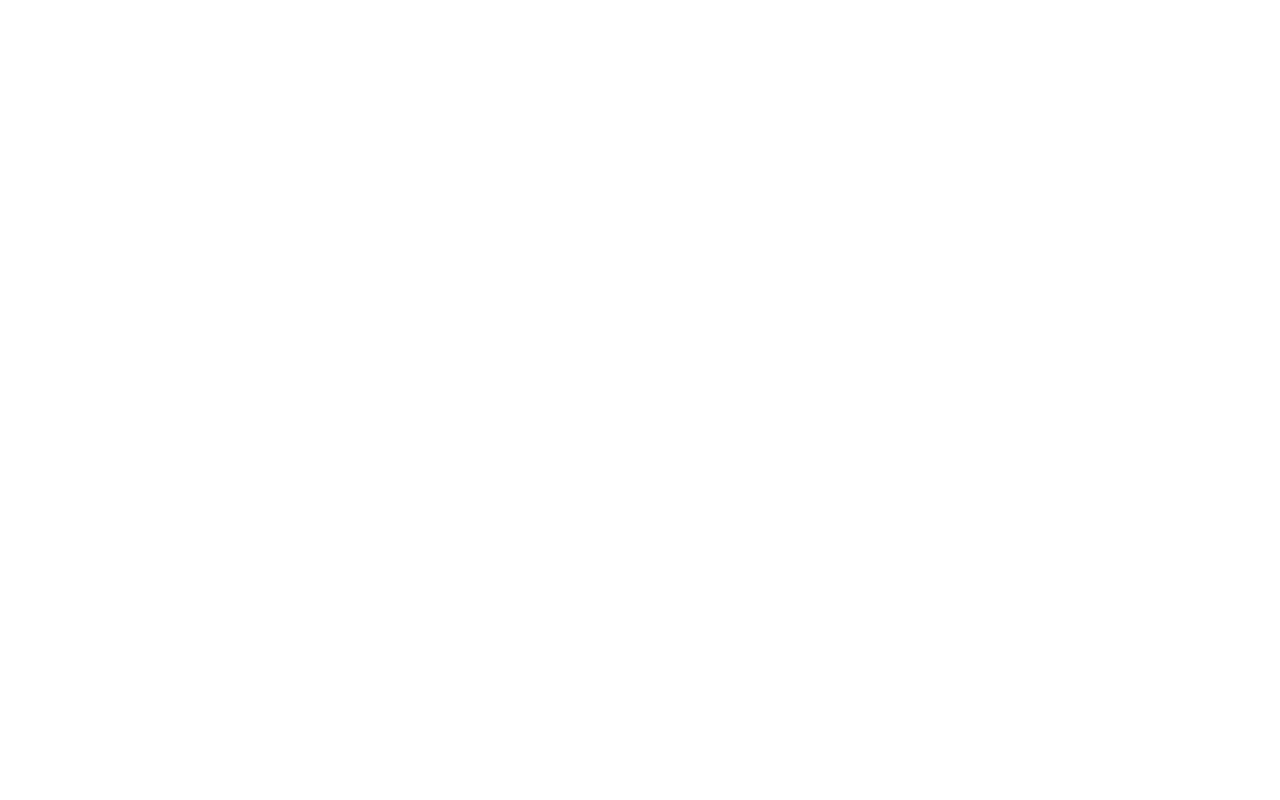
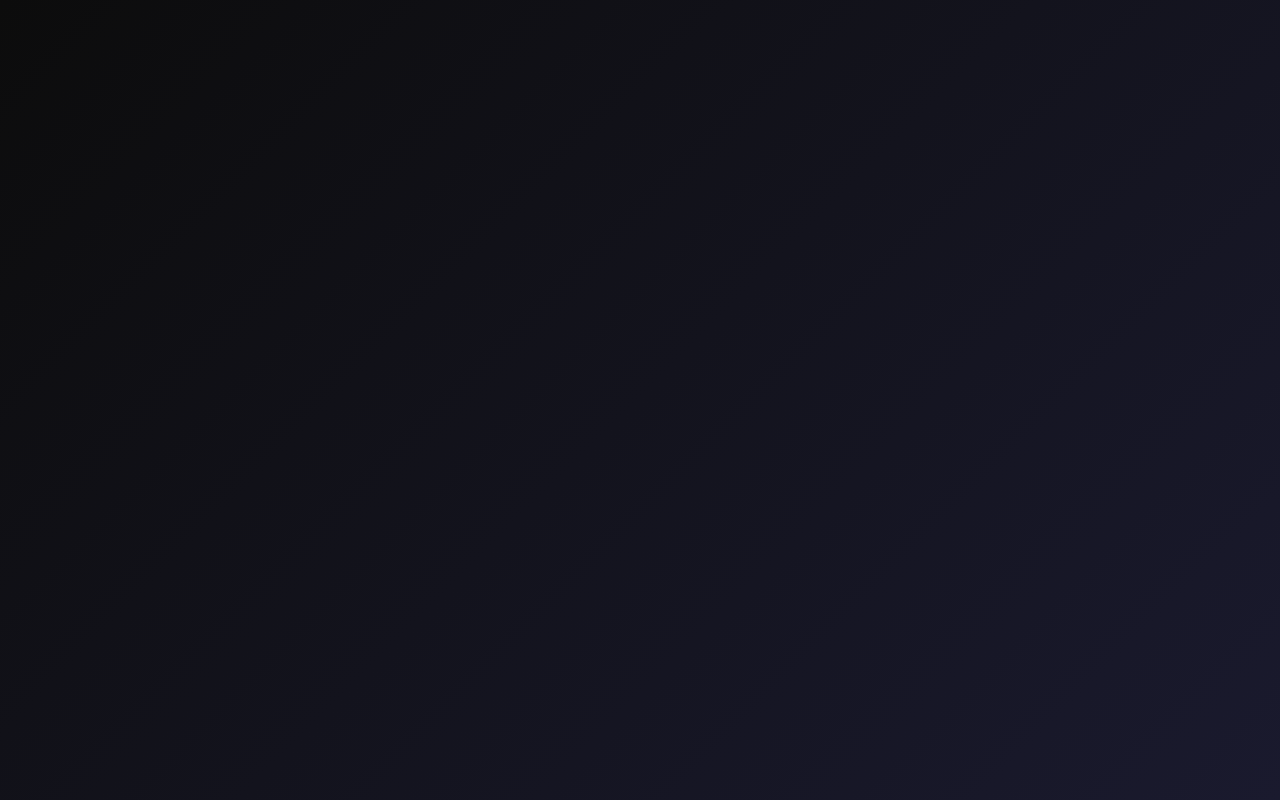
Before and after one commit to mazzzzzzzneva/Password-Strength-Visualizer, a plain HTML site: page allcode.html in a window 1280 px wide. Drawn offline with Linux system fonts and the light colour scheme.

Commit message:
the body has been created

```diff
--- a/allcode.html
+++ b/allcode.html
@@ -4,5 +4,24 @@
     <meta charset="UTF-8">
     <meta name="viewport" content="width=device-width, initial-scale=1.0">
     <title>Password Vulnerability Scanner</title>
+    <style>
+        * {
+            margin: 0;
+            padding: 0;
+            box-sizing: border-box;
+        }
+
+        body {
+            font-family: 'Courier New', monospace;
+            background: linear-gradient(135deg, #0c0c0c, #1a1a2e);
+            color: #00FF41;
+            min-height: 100vh;
+            display: flex;
+            justify-content: center;
+            align-items: center;
+            overflow: hidden;
+        }
+
+    </style>
 </body>
 </html>
```
